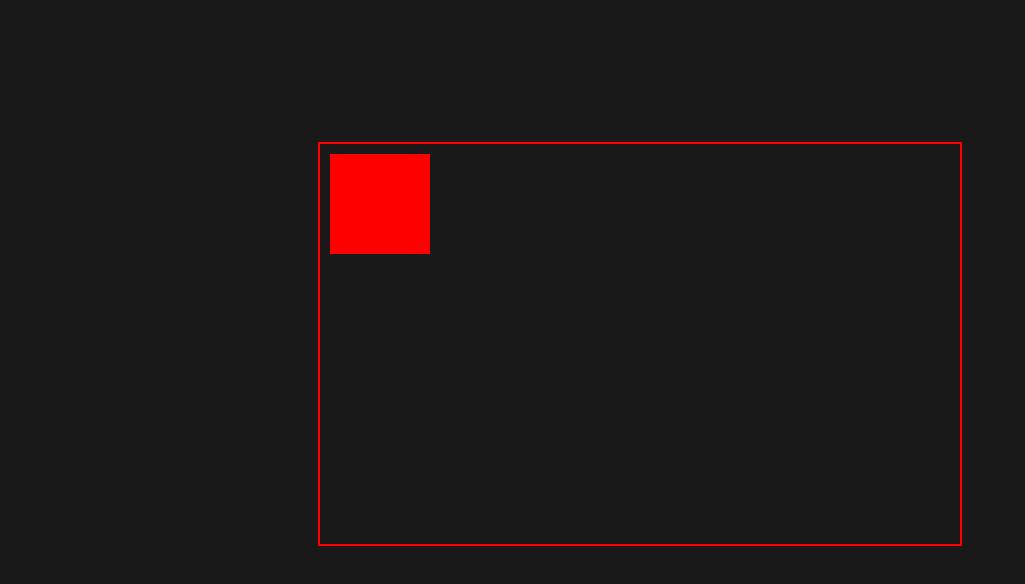
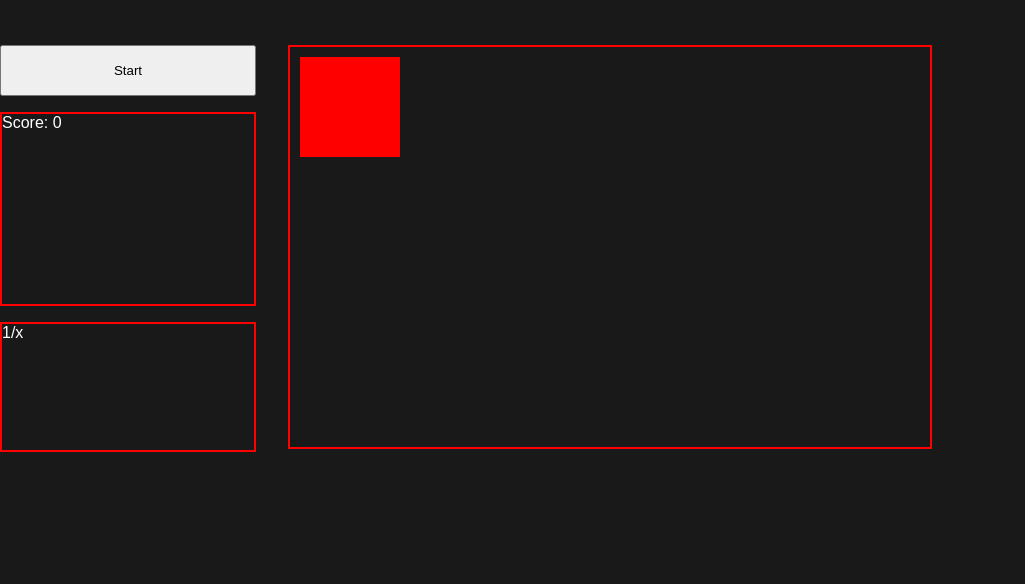
Before and after one commit to hiten52/Euclidean-Defender, a website built with webpack: page index.html in a window 1280 px wide. Shown: the part 56-640 px from the top of the page, without its empty margins (0-1025 px from the left). Built offline with nearby package versions, Linux system fonts and the light colour scheme.

Commit message:
feat: add sidebar

```diff
--- a/index.html
+++ b/index.html
@@ -10,7 +10,21 @@
     <header>
       <h1>Euclidean Defender</h1>
     </header>
-    <canvas id="canvas"></canvas>
+
+    <main>
+      <div id="sidebar">
+        <button id="game-btn">Start</button>
+
+        <div id="score">Score: 0</div>
+
+        <div id="graph-type">1/x</div>
+      </div>
+
+      <div id="game">
+        <canvas id="canvas"></canvas>
+      </div>
+    </main>
+
     <script src="./build/bundle.js"></script>
   </body>
 </html>
--- a/src/styles/style.css
+++ b/src/styles/style.css
@@ -1,11 +1,12 @@
 * {
-  font-family:Arial, Helvetica, sans-serif;
+  font-family: Arial, Helvetica, sans-serif;
   box-sizing: border-box;
   margin: 0;
   padding: 0;
 }
 
 body {
+  height: 90vh;
   overflow: hidden;
   background-color: rgba(0, 0, 0, 0.902);
 }
@@ -16,10 +17,36 @@ header {
   padding-block: 1rem;
 }
 
+main {
+  display: flex;
+  gap: 2rem;
+  height: 100%;
+  margin-top: 2rem;
+}
+
+#sidebar {
+  height: 90%;
+  width: 20%;
+  color: white;
+}
+
+#game-btn {
+  width: 100%;
+  padding: 1rem;
+}
+
+#score {
+  height: 30%;
+  margin-top: 1rem;
+  border: 2px solid red;
+}
+
+#graph-type {
+  margin-top: 1rem;
+  height: 20%;
+  border: 2px solid red;
+}
+
 canvas {
   border: 2px solid red;
-  position: absolute;
-  top: 50%;
-  left: 50%;
-  transform: translate(-50%, -50%);
 }
```
